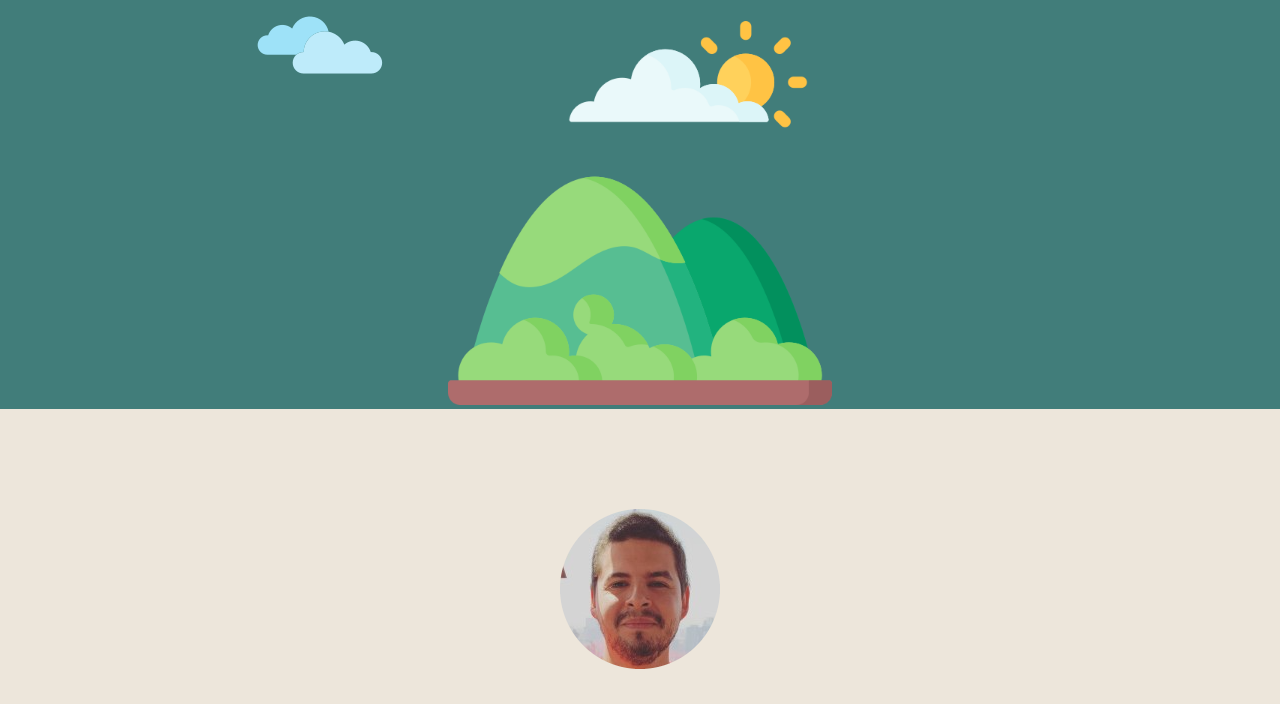
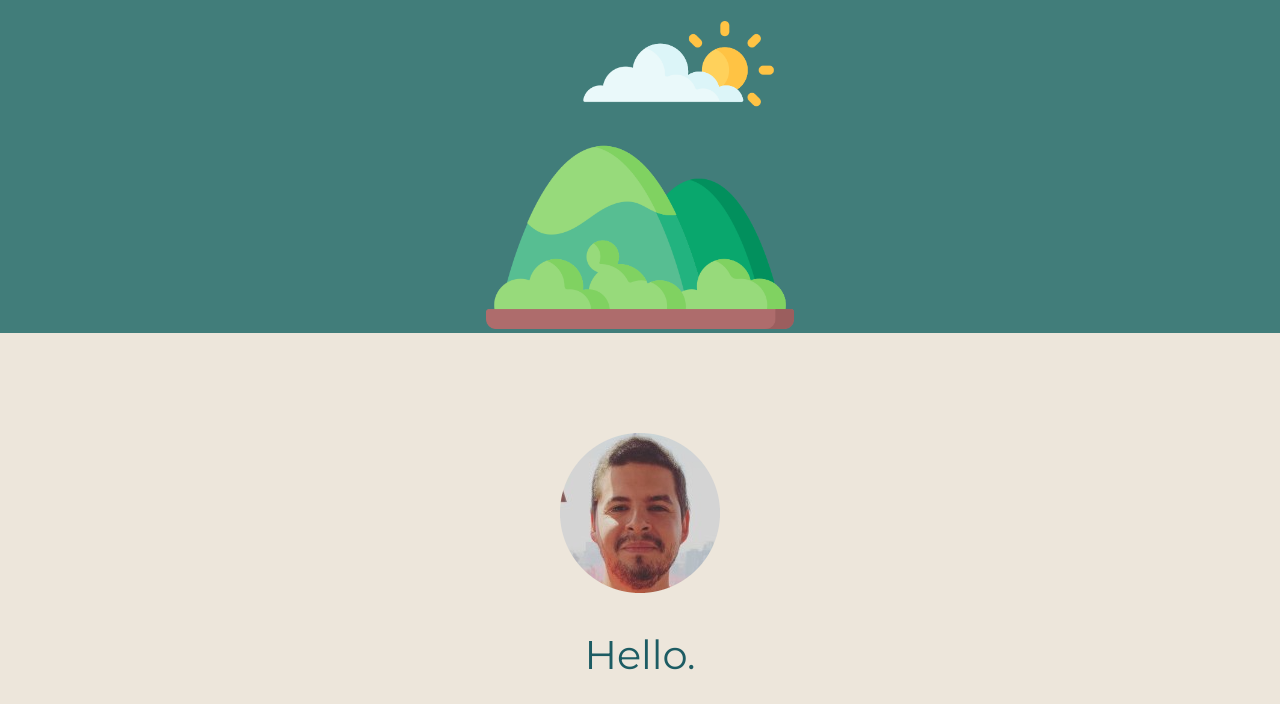
Before and after one commit to ngougain/rs, a plain HTML site: page index.html in a window 1280 px wide. Shown: the part 344-1048 px from the top of the page. Drawn offline with Linux system fonts and the light colour scheme.

Commit message:
Update styles.css

```diff
--- a/css/styles.css
+++ b/css/styles.css
@@ -67,7 +67,7 @@ hr {
     top: 20px;
 }
 .top-mountain {
-    width: 30%;
+    width: 24%;
 }
 .bottom-cloud {
     position: absolute;
```
